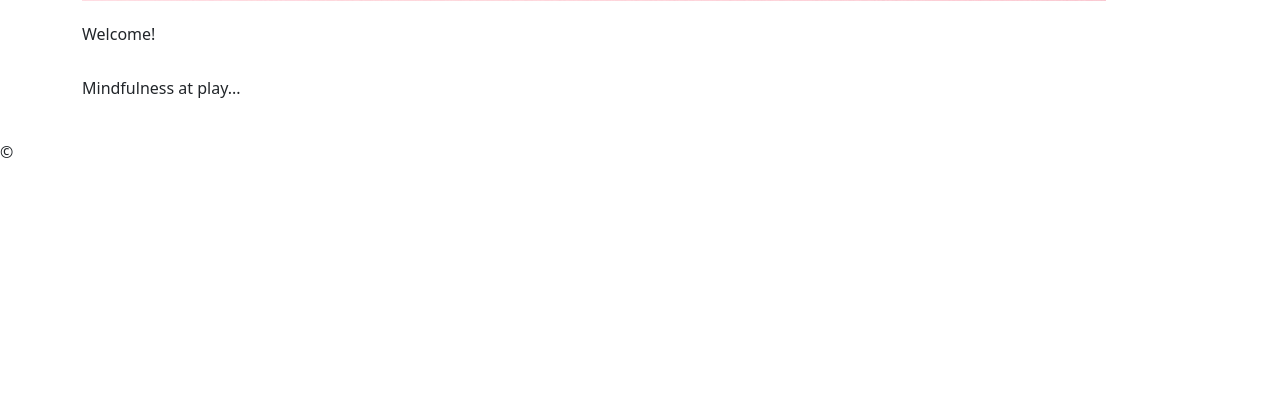
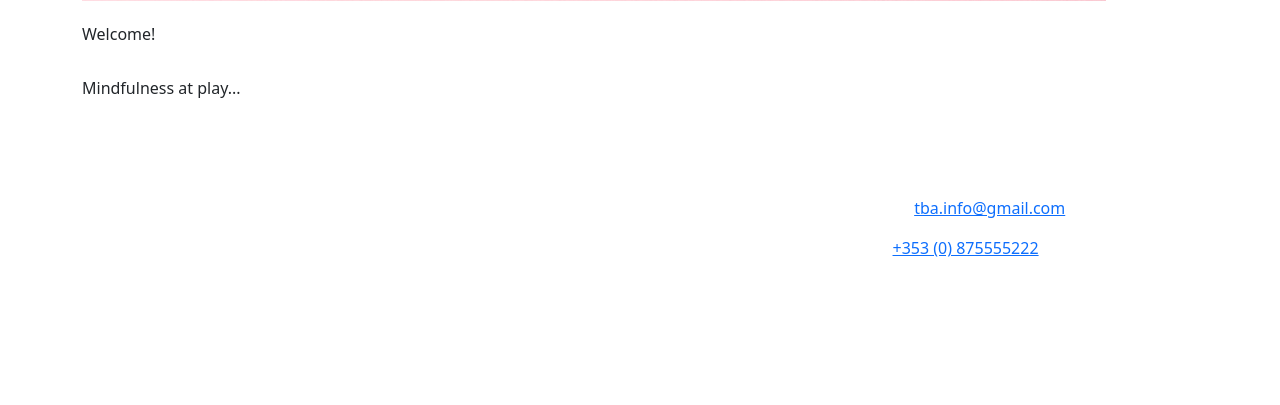
Before and after one commit to kuzGo/January-2022-Hackathon, a Flask app: template templates/index.html in a window 1280 px wide. Shown: the part 814-1219 px from the top of the page. Before the commit the page ends 972 px from the top, so only its background shows below. Run offline with Flask 2, Linux system fonts and the light colour scheme; the template is opened without the code that fills it, so the values that code supplies are empty; the visitor is signed in with stand-in values (Sample User, id 1); parts of the project's set-up code (start-up, migrations or seed data) failed here and were passed over; some libraries are stand-ins or nearby versions.

Commit message:
Add footer section

```diff
--- a/templates/flask_user_layout.html
+++ b/templates/flask_user_layout.html
@@ -144,14 +144,56 @@
     {% block content %}{% endblock %}
     {% endblock %}
 
-    <footer class="page-footer transparent">
-        <div class="footer-copyright blue darken-4">
-            <div class="left-align">{{ user_manager.USER_APP_NAME }} {{ user_manager.USER_APP_VERSION }}</div>
-            <div class="right-align">&copy; {{ user_manager.USER_COPYRIGHT_YEAR }}
-                {{ user_manager.USER_CORPORATION_NAME }}</div>
+    <!-- Footer -->
+    <footer class="text-center text-lg-start text-white">
+        <div class="container-fluid p-4 pb-0">
+            <div class="row pb-3">
+                <div class="col-lg-4 col-md-6 mb-4 mb-md-0 pe-2">
+                    <h5>Mindful Timer</h5>
+                    <p>
+                        <small>
+                            Our main purpose is to provide resources that will encourage people...
+                        </small>
+                    </p>
+                </div>
+                <div class="col-lg-4 col-md-6 mb-4 mb-md-0 d-md-none d-lg-block">
+                    <h5 class="text-uppercase">links</h5>
+                    <ul class="list-unstyled mb-0">
+                        <li>
+                            <a href="#" class="text-white">TBA</a>
+                        </li>
+                        <li>
+                            <a href="#" class="text-white">TBA</a>
+                        </li>
+                        <li>
+                            <a href="#" class="text-white">TBA</a>
+                        </li>
+                        <li>
+                            <a href="#" class="text-white">TBA</a>
+                        </li>
+                    </ul>
+                </div>
+                <div class="col-lg-4 col-md-6 mb-4 mb-md-0 footer-contact">
+                    <h5 class="text-uppercase">contact</h5>
+                    <p class="footer-email">
+                        <strong>Email:</strong>
+                        <a href="mailto:tba.info@gmail.com">
+                            tba.info@gmail.com
+                        </a>
+                    </p>
+                    <p class="footer-phone">
+                        <strong>Tel:</strong>
+                        <a href="tel:+353875555222">
+                            +353 (0) 875555222
+                        </a>
+                    </p>
+                </div>
+            </div>
+            <hr class="mb-4" />
         </div>
-
-
+        <div class="text-center p-3" id="copyright">
+            © 2022 Mindful Timer
+        </div>
     </footer>
 
     <!-- Bootstrap JavaScript, Popper, jQuery -->
```
